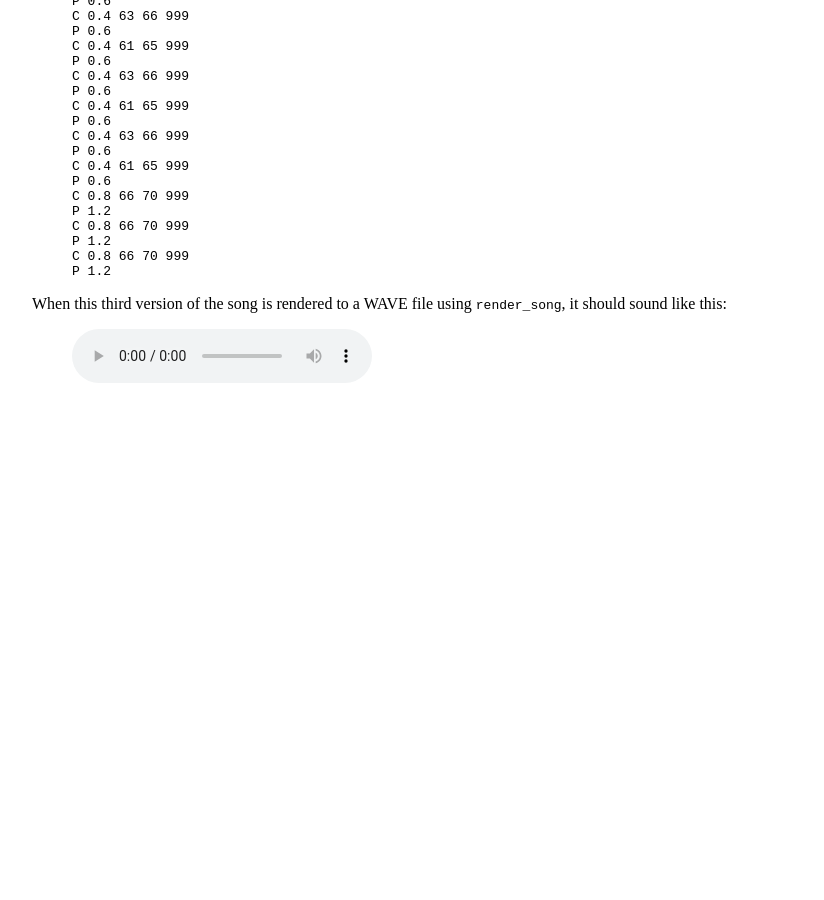
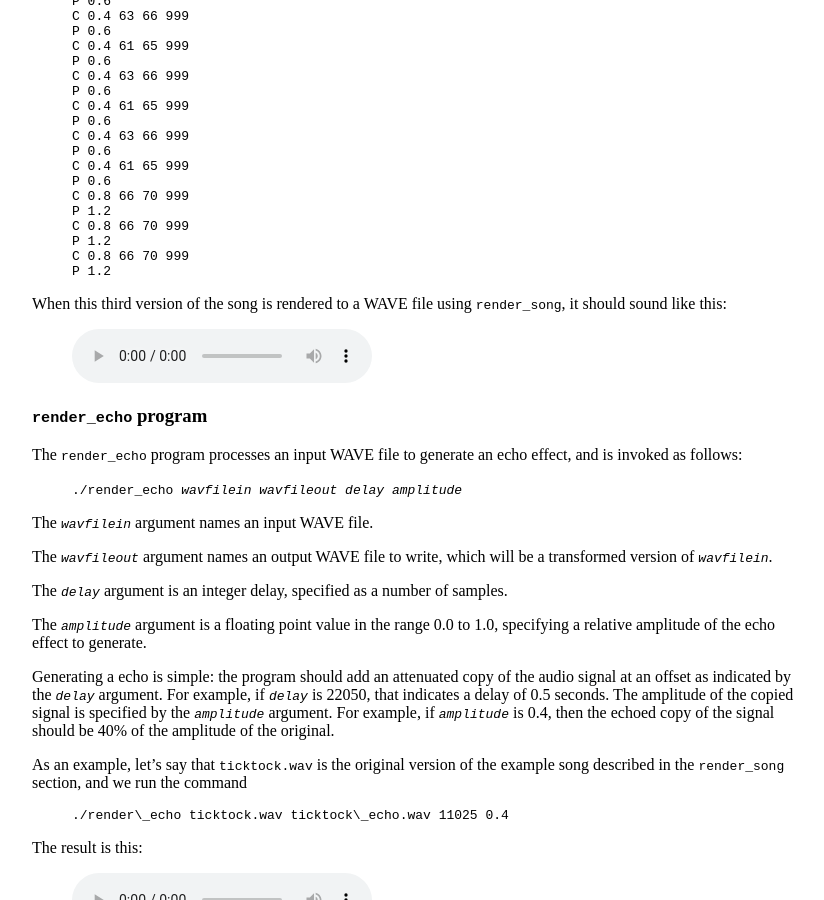
Before and after one commit to jhuintprog/fall2019, a Jekyll site: the page built from midterm_proj.md, in a window 1280 px wide and 900 px high, scrolled down 7413 px. Shown: the whole window, without its empty margins (224-1048 px from the left). Built offline with Jekyll 4.4.1, drawn with Linux system fonts in a browser that asks for light colours; before the commit the page ends 7816 px from its top, so only the background shows below that.

Commit message:
discuss render_echo

```diff
--- a/midterm_proj.md
+++ b/midterm_proj.md
@@ -363,3 +363,31 @@ P 1.2
 When this third version of the song is rendered to a WAVE file using `render_song`, it should sound like this:
 
 > <audio controls><source src="snd/ticktock_sq.wav" type="audio/wav"></audio>
+
+### `render_echo` program
+
+The `render_echo` program processes an input WAVE file to generate an echo effect, and is invoked as follows:
+
+> <tt>./render\_echo <i>wavfilein</i> <i>wavfileout</i> <i>delay</i> <i>amplitude</i></tt>
+
+The <tt><i>wavfilein</i></tt> argument names an input WAVE file.
+
+The <tt><i>wavfileout</i></tt> argument names an output WAVE file to write, which will be a transformed version of <tt><i>wavfilein</i></tt>.
+
+The <tt><i>delay</i></tt> argument is an integer delay, specified as a number of samples.
+
+The <tt><i>amplitude</i></tt> argument is a floating point value in the range 0.0 to 1.0, specifying a relative amplitude of the echo effect to generate.
+
+Generating a echo is simple: the program should add an attenuated copy of the audio signal at an offset as indicated by the <tt><i>delay</i></tt> argument.  For example, if <tt><i>delay</i></tt> is 22050, that indicates a delay of 0.5 seconds.  The amplitude of the copied signal is specified by the <tt><i>amplitude</i></tt> argument.  For example, if <tt><i>amplitude</i></tt> is 0.4, then the echoed copy of the signal should be 40% of the amplitude of the original.
+
+As an example, let's say that <tt>ticktock.wav</tt> is the original version of the example song described in the `render_song` section, and we run the command
+
+<blockquote>
+<pre>
+./render\_echo ticktock.wav ticktock\_echo.wav 11025 0.4
+</pre>
+</blockquote>
+
+The result is this:
+
+> <audio controls><source src="snd/ticktock_echo.wav" type="audio/wav"></audio>
```
Also changed, not shown: 1 other file.
